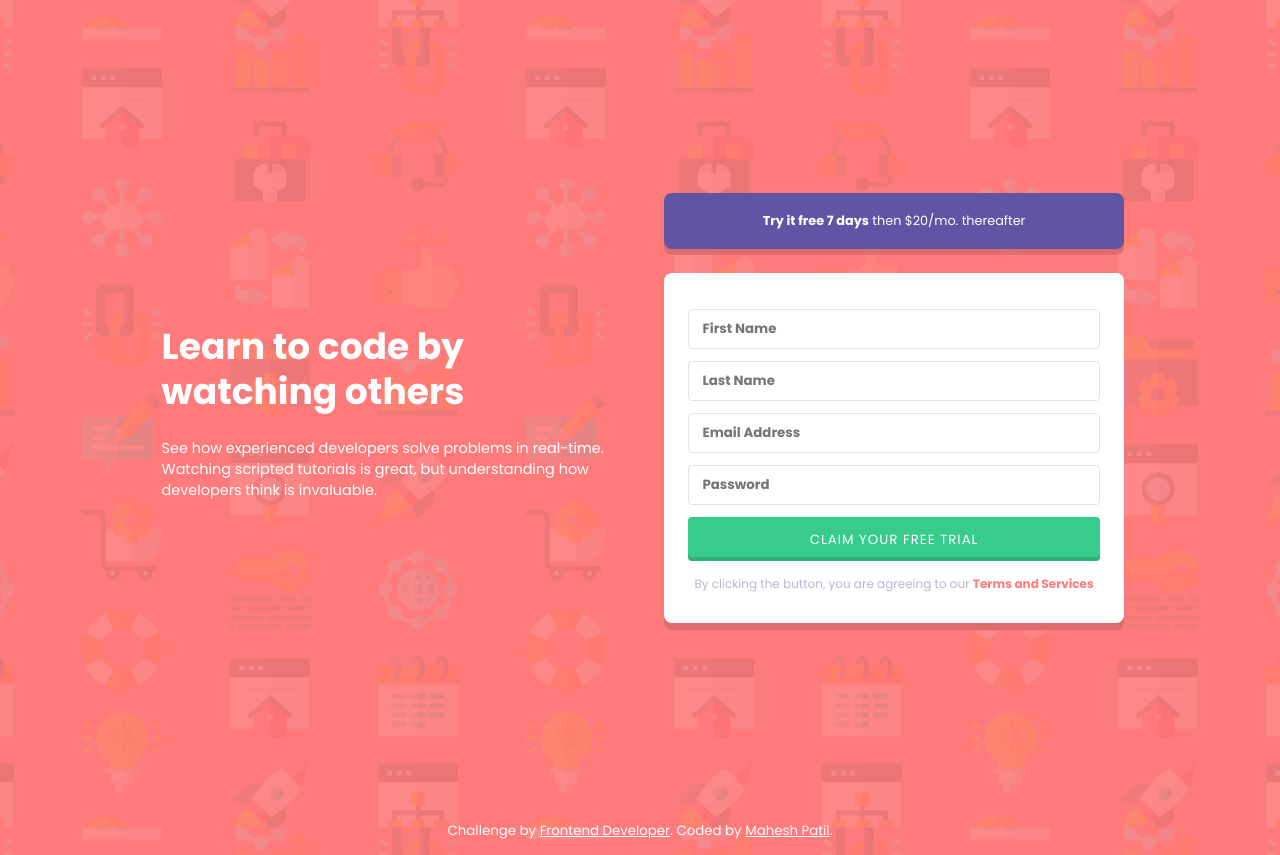
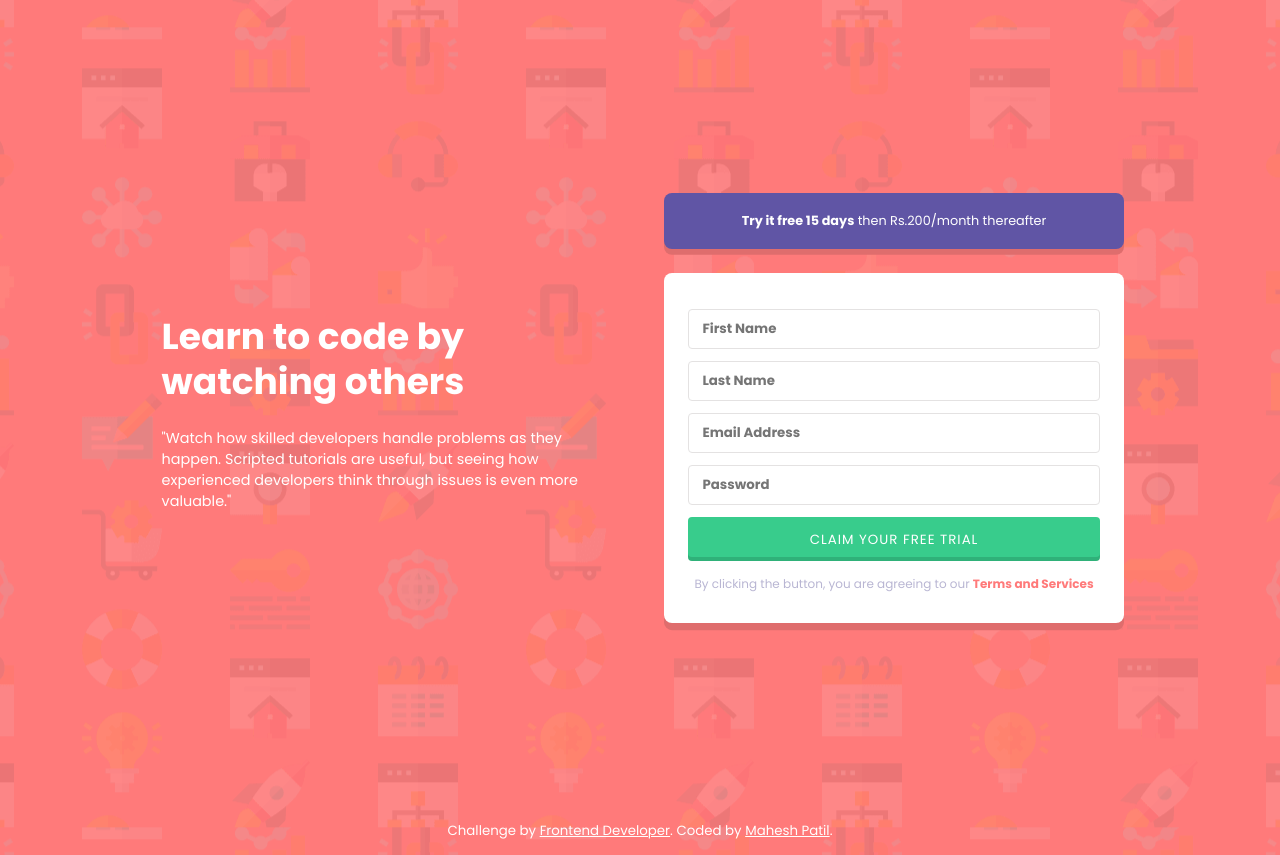
Before and after one commit to patilmahesh12/Sign-Up-Form, a plain HTML site: page index.html in a window 1280 px wide. Drawn offline with Linux system fonts and the light colour scheme.

Commit message:
Update index.html

```diff
--- a/index.html
+++ b/index.html
@@ -7,18 +7,19 @@
   <link rel="icon" type="image/png" sizes="32x32" href="./images/favicon-32x32.png">
   <link rel="stylesheet" href="css/style.css">
 
-  <title>Frontend Mentor | Intro component with sign up form</title>
+  <title>Frontend Developer | Intro component with sign up form</title>
 </head>
 <body>
   <main>
     <div class="content">
       <h1>Learn to code by watching others</h1>
-      <p>See how experienced developers solve problems in real-time. Watching scripted tutorials is great,
-  but understanding how developers think is invaluable.</p>
+      <p>"Watch how skilled developers handle problems as they happen. Scripted tutorials are useful,
+        but seeing how experienced developers think through issues is even more valuable."
+</p>
     </div>
     <div class="signup">
       <div class="signup__pricing">
-        <p><strong>Try it free 7 days</strong> then $20/mo. thereafter</p>
+        <p><strong>Try it free 15 days</strong> then Rs.200/month thereafter</p>
       </div>
       <form action="#" class="signup__form">
         <input type="text" name="first-name" id="first-name" aria-label="First Name" placeholder="First Name" required>
```
